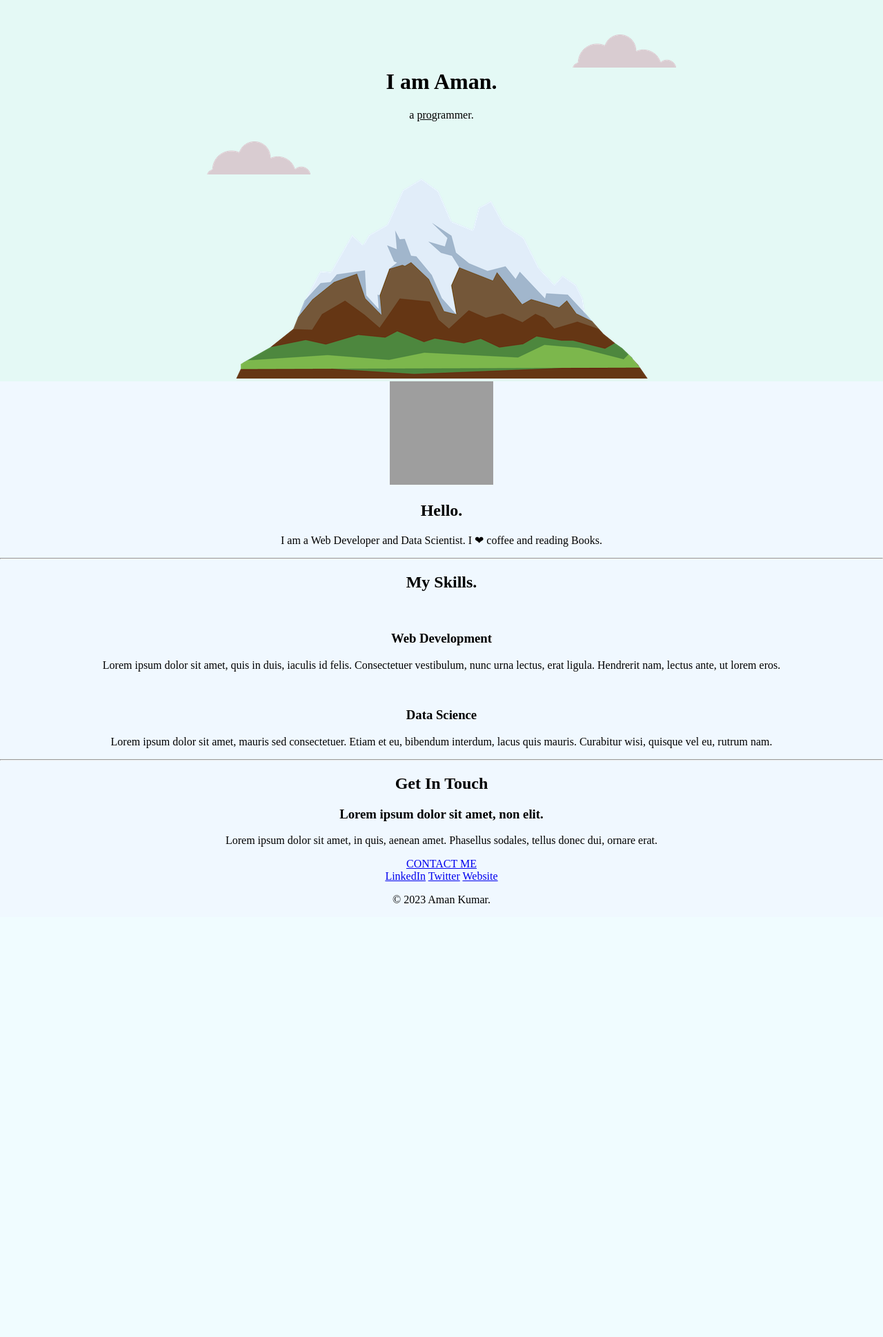
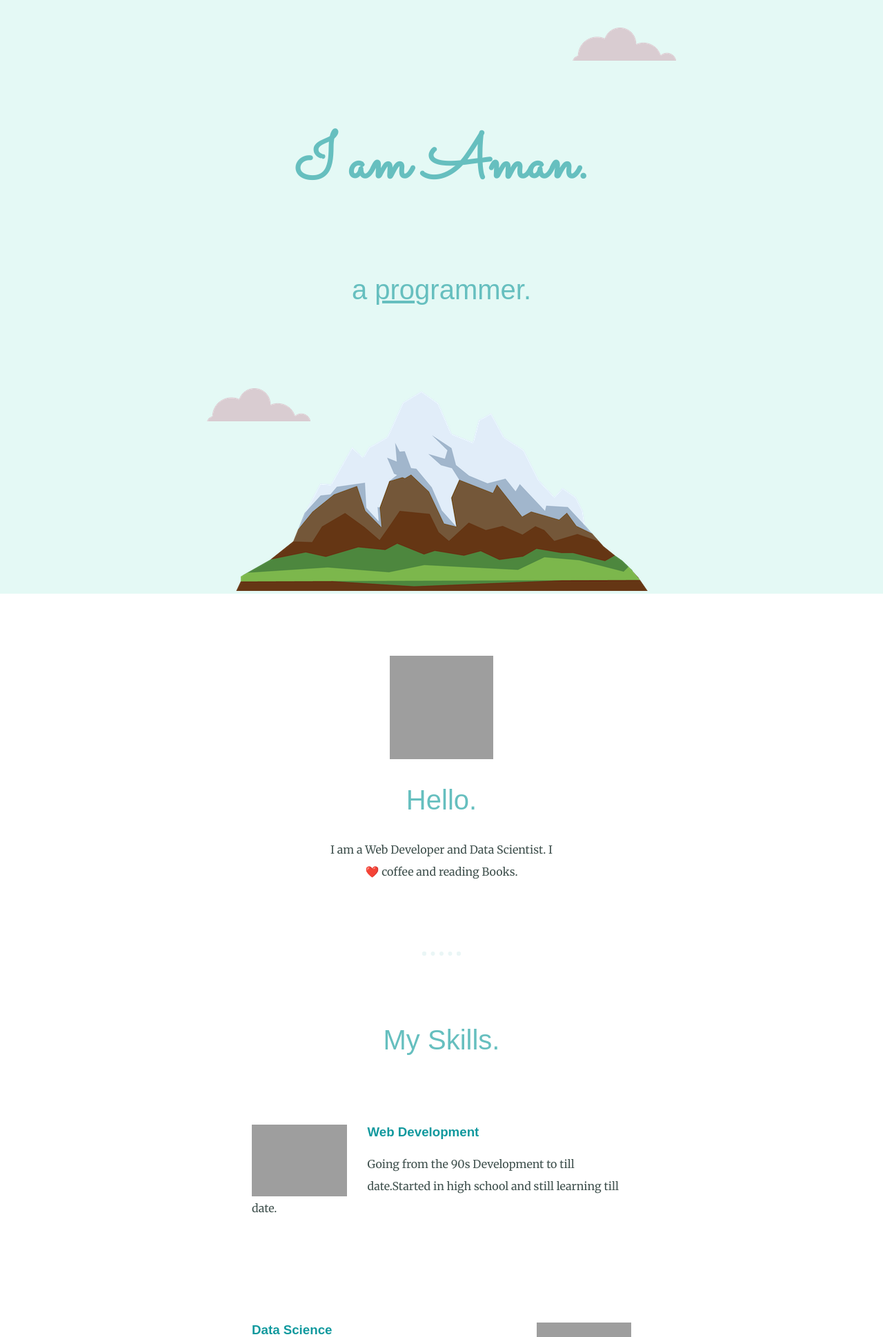
Before and after one commit to Assassin0001/Practice, a PHP site: page / in a window 1280 px wide. Shown: the top 1939 px of the page at 69% size. Before the commit the page ends 1310 px from the top, so only its background shows below. Run offline with PHP 8.4, Linux system fonts and the light colour scheme; grey boxes are pictures that could not be loaded.

Commit message:
Practice File

```diff
--- a/WebDev/Angela Yu WebDev Bootcamp/CSS - My Site/css/style.css
+++ b/WebDev/Angela Yu WebDev Bootcamp/CSS - My Site/css/style.css
@@ -1,16 +1,62 @@
 body{
     margin:0px;
     text-align: center;
-    background-color: aliceblue;
+    background-color: white;
+    font-family: 'Merriweather',serif;
+    font-size: 100%;
+    color: #40514e;
 }
 
 h1{
-    margin-top:0;
-
+    color: #66bfbf;
+    margin: 50px auto 0 auto;
+    font-size: 5.625rem;
+    font-family: 'Sacramento',cursive;
+    line-height: 2;
+    padding-bottom: 10px;
 }
 
-span{
+h2{
+    color: #66bfbf;
+    font-family: 'Monsterrat',sans-serif;
+    font-size: 2.5rem;
+    font-weight: normal;
+}
+
+hr{
+    border: dotted #EAF6F6 6px;
+    border-bottom: none;
+    width: 4%;
+    margin: 100px auto;
+}
+
+h3{
+    color:#11999e;
+    font-family: 'Monsterrat',sans-serif;
+}
+
+p{
+    line-height: 2;
+}
+
+a{
+    color: #11999E;
+    font-family: 'Monsterrat',sans-serif;
+    margin: 10px 20px;
+    text-decoration: none;
+}
+
+a:hover{
+    color: #EAF6F6;
+}
+
+.pro{
     text-decoration: underline;
+}
+
+.intro{
+    width: 30%;
+    margin: auto;
 }
 
 .top-container{
@@ -20,21 +66,79 @@ span{
 }
 
 .middle-container{
-
+    margin: 90px;
 }
 
 .bottom-container{
-
+    background-color: #66bfbf;
+    padding: 50px 0 20px;
 }
 
 .top-cloud{
     position: absolute;
     right :300px;
-    top:50px;
+    top:40px;
 }
 
 .bottom-cloud{
     position: absolute;
     left:300px;
-    bottom:300px;
+    bottom:250px;
 }
+
+.webd-img{
+    width: 25%;
+    float: left;
+    margin-right: 30px;
+}
+
+.ds-img{
+    width: 25%;
+    float: right;
+    margin-left: 30px;
+
+}
+
+.skill-row{
+    width: 50%;
+    margin : 100px auto 150px auto;
+    text-align: left;
+}
+
+.contact-msg{
+    width: 40%;
+    margin: 40px auto 60px;
+}
+
+.btn {
+    background: #11cdd4;
+    background-image: -webkit-linear-gradient(top, #11cdd4, #11999e);
+    background-image: -moz-linear-gradient(top, #11cdd4, #11999e);
+    background-image: -ms-linear-gradient(top, #11cdd4, #11999e);
+    background-image: -o-linear-gradient(top, #11cdd4, #11999e);
+    background-image: linear-gradient(to bottom, #11cdd4, #11999e);
+    -webkit-border-radius: 8;
+    -moz-border-radius: 8;
+    border-radius: 8px;
+    font-family: 'Monsterrat',sans-serif;
+    color: #ffffff;
+    font-size: 20px;
+    padding: 10px 20px 10px 20px;
+    text-decoration: none;
+  }
+
+  .btn:hover {
+    background: #30e3cb;
+    background-image: -webkit-linear-gradient(top, #30e3cb, #2bc4ad);
+    background-image: -moz-linear-gradient(top, #30e3cb, #2bc4ad);
+    background-image: -ms-linear-gradient(top, #30e3cb, #2bc4ad);
+    background-image: -o-linear-gradient(top, #30e3cb, #2bc4ad);
+    background-image: linear-gradient(to bottom, #30e3cb, #2bc4ad);
+    text-decoration: none;
+  }
+
+  .copyright{
+    color:#EAF6F6;
+    font-size: 0.75rem;
+    padding: 20px 0px;
+  }
--- a/WebDev/Angela Yu WebDev Bootcamp/CSS - My Site/index.html
+++ b/WebDev/Angela Yu WebDev Bootcamp/CSS - My Site/index.html
@@ -7,12 +7,15 @@
     <title>Aman Kumar</title>
     <link rel="stylesheet" type="text/css" href="css/style.css">
     <link rel="shortcut icon" href="favicon.ico" type="image/x-icon">
+    <link rel="preconnect" href="https://fonts.googleapis.com"><link rel="preconnect" href="https://fonts.gstatic.com" crossorigin><link href="https://fonts.googleapis.com/css2?family=Montserrat&display=swap" rel="stylesheet">
+    <link rel="preconnect" href="https://fonts.googleapis.com"><link rel="preconnect" href="https://fonts.gstatic.com" crossorigin><link href="https://fonts.googleapis.com/css2?family=Merriweather&display=swap" rel="stylesheet">
+    <link rel="preconnect" href="https://fonts.googleapis.com"><link rel="preconnect" href="https://fonts.gstatic.com" crossorigin><link href="https://fonts.googleapis.com/css2?family=Sacramento&display=swap" rel="stylesheet">
 </head>
 <body>
     <div class="top-container">
         <img class ="top-cloud"src ="images/cloud.png">
         <h1>I am Aman.</h1>
-        <p>a <span>pro</span>grammer.</p>
+        <h2 class ="top"><p>a <span class ="pro">pro</span>grammer.</p></h2>
         <img src="images/mountain.png">
         <img src="images/cloud.png" class="bottom-cloud">
     </div>
@@ -20,27 +23,29 @@
         <div class="profile">
           <img src ="/HTML - My Site/images/Profile-modified.png" alt ="Aman's profile picture" height="150" width="150">
           <h2>Hello.</h2>
-          <p>I am a Web Developer and Data Scientist. I ❤ coffee and reading Books.</p>
+          <p class = "intro">I am a Web Developer and Data Scientist. I ❤️ coffee and reading Books.</p>
         </div>
         <hr>
         <div class="skills">
           <h2>My Skills.</h2>
+
           <div class="skill-row">
-            <img class="" src="" alt="">
+            <img class="webd-img" src="https://cdn-icons-png.flaticon.com/512/7439/7439625.png" alt="Web Development">
             <h3>Web Development</h3>
-            <p>Lorem ipsum dolor sit amet, quis in duis, iaculis id felis. Consectetuer vestibulum, nunc urna lectus, erat ligula. Hendrerit nam, lectus ante, ut lorem eros.</p>
+            <p>Going from the 90s Development to till date.Started in high school and still learning till date.</p>
           </div>
+
           <div class="skill-row">
-            <img class="" src="" alt="">
+            <img class="ds-img" src="https://cdn-icons-png.flaticon.com/512/5408/5408783.png" alt="Data Science">
             <h3>Data Science</h3>
-            <p>Lorem ipsum dolor sit amet, mauris sed consectetuer. Etiam et eu, bibendum interdum, lacus quis mauris. Curabitur wisi, quisque vel eu, rutrum nam.</p>
+            <p>Cleaning, Training, Testing and Visualizing Data.</p>
           </div>
         </div>
         <hr>
         <div class="contact-me">
           <h2>Get In Touch</h2>
-          <h3>Lorem ipsum dolor sit amet, non elit.</h3>
-          <p>Lorem ipsum dolor sit amet, in quis, aenean amet. Phasellus sodales, tellus donec dui, ornare erat.</p>
+          <h3>If you like to design&analyse as much I do!</h3>
+          <p class="contact-msg">Love to design&Analyse as much as I do? We can design together while analysing .</p>
           <a class="btn" href="mailto:name@email.com">CONTACT ME</a>
         </div>
       </div>
@@ -48,9 +53,9 @@
 
       <div class="bottom-container">
         <a class="footer-link" href="https://www.linkedin.com/amankumar-bitm">LinkedIn</a>
-        <a class="footer-link" href="https://twitter.com/">Twitter</a>
+        <a class="footer-link" href="https://github.com/itzzdeku">Github</a>
         <a class="footer-link" href="https://www.appbrewery.co/">Website</a>
-        <p>© 2023 Aman Kumar.</p>
+        <p class="copyright">© 2023 Aman Kumar</p>
       </div>
 </body>
 </html>
```
